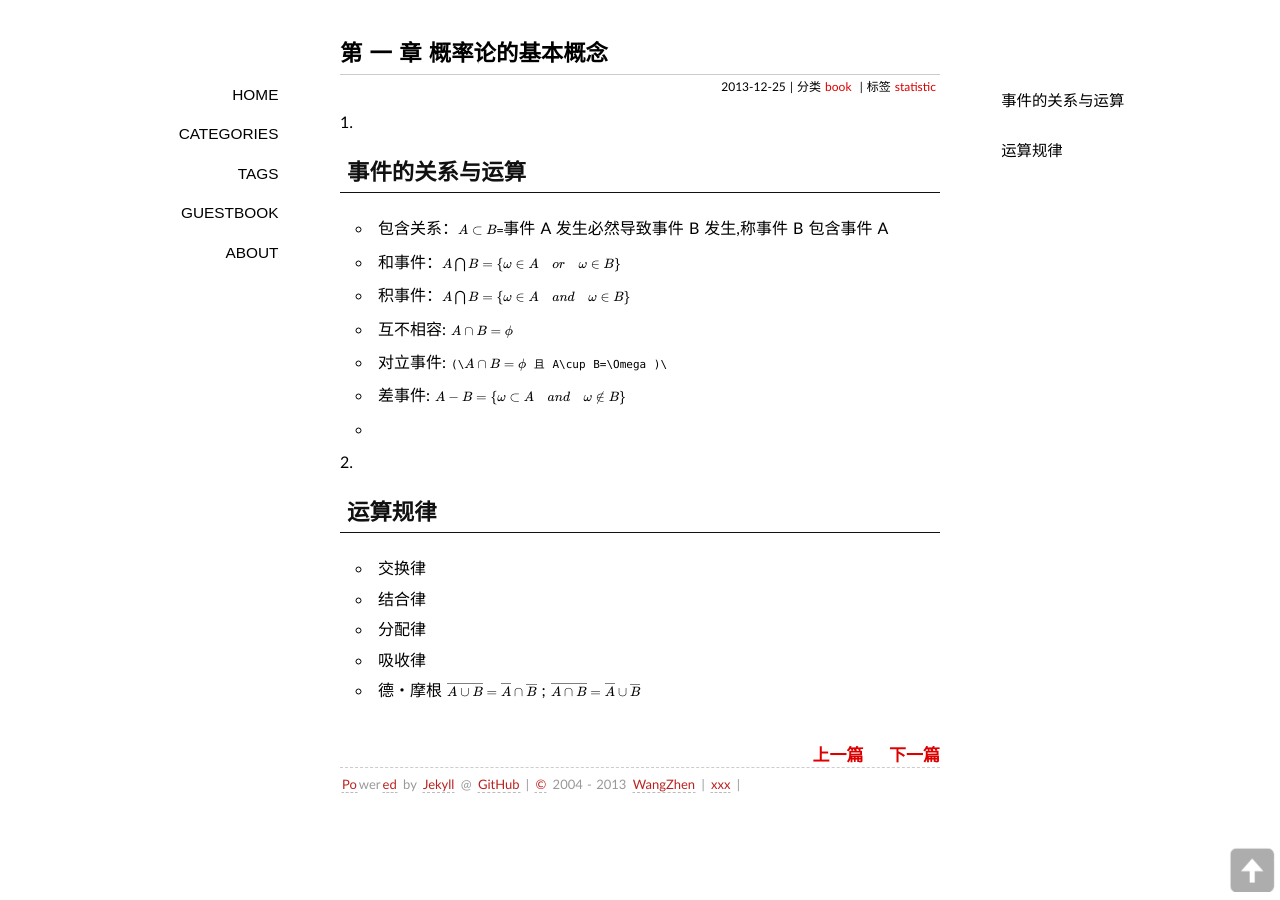
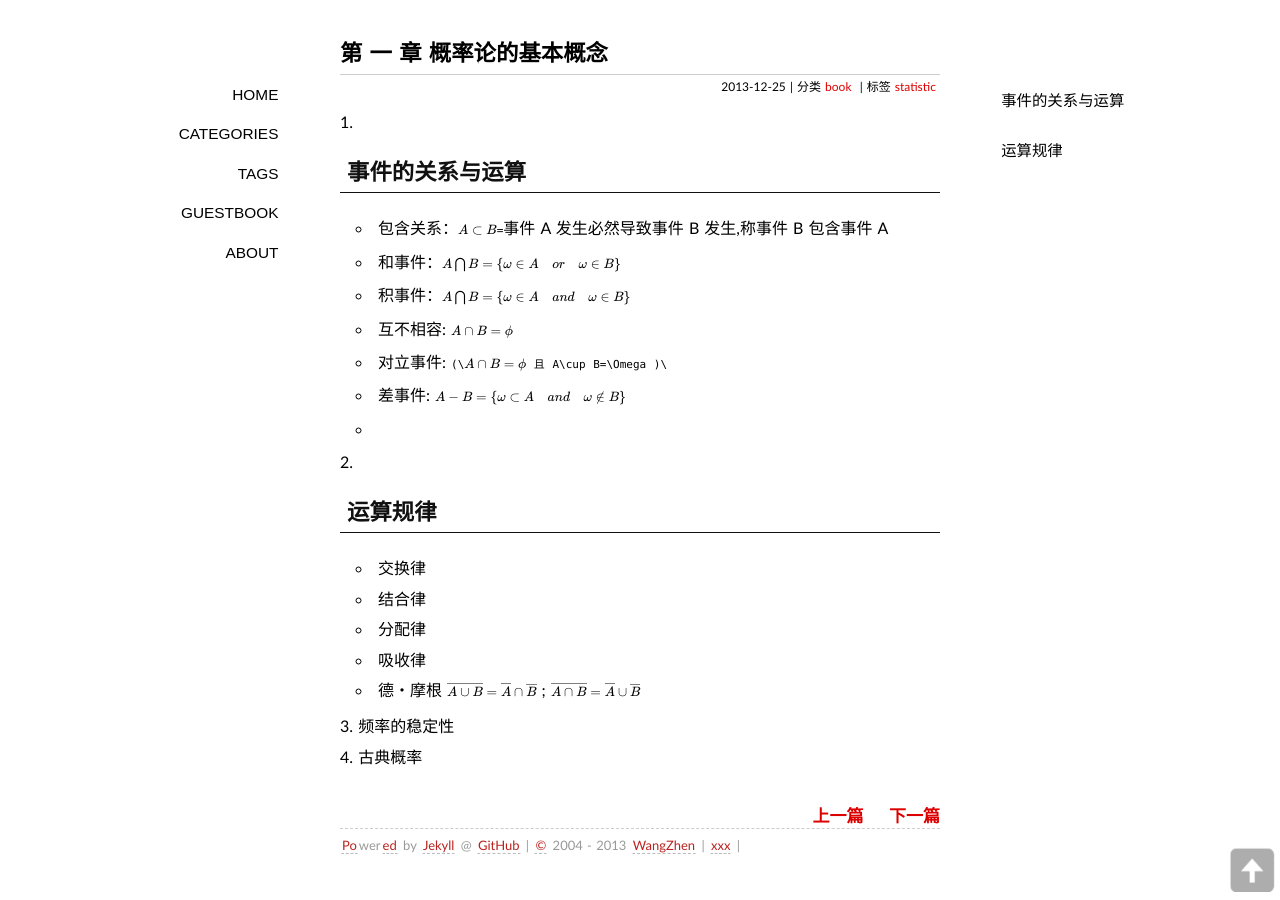
Before and after one commit to wz125/wz125.github.com.bak, a Jekyll site: the page built from _posts/book/Probability_Mathematical_Statistics/2013-12-25-PMS_01.md, in a window 1280 px wide. Built offline with Jekyll 4.4.1, drawn with Linux system fonts in a browser that asks for light colours; some web fonts are replaced; Markdown is read by kramdown in place of the engine named in the settings; formulas are drawn with MathJax 3; comment, search, counter and statistics services are not loaded.

Commit message:
Update 2013-12-25-PMS_01.md

```diff
--- a/_posts/book/Probability_Mathematical_Statistics/2013-12-25-PMS_01.md
+++ b/_posts/book/Probability_Mathematical_Statistics/2013-12-25-PMS_01.md
@@ -23,3 +23,6 @@ tags: [statistic]
 + 吸收律
 + 德・摩根 `\(\overline { A\cup B } =\overline { A } \cap \overline { B } \)` ;
    `\(\overline { A\cap B } =\overline { A } \cup \overline { B } \)`
+
+3. 频率的稳定性
+4. 古典概率
```
